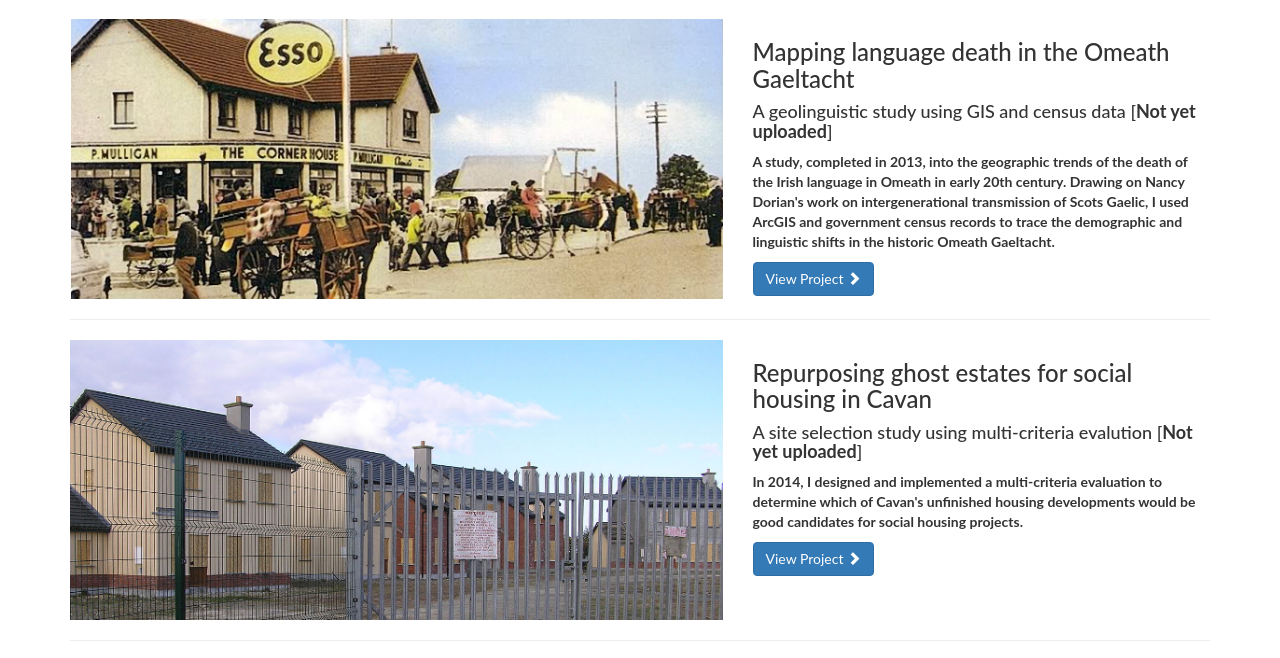
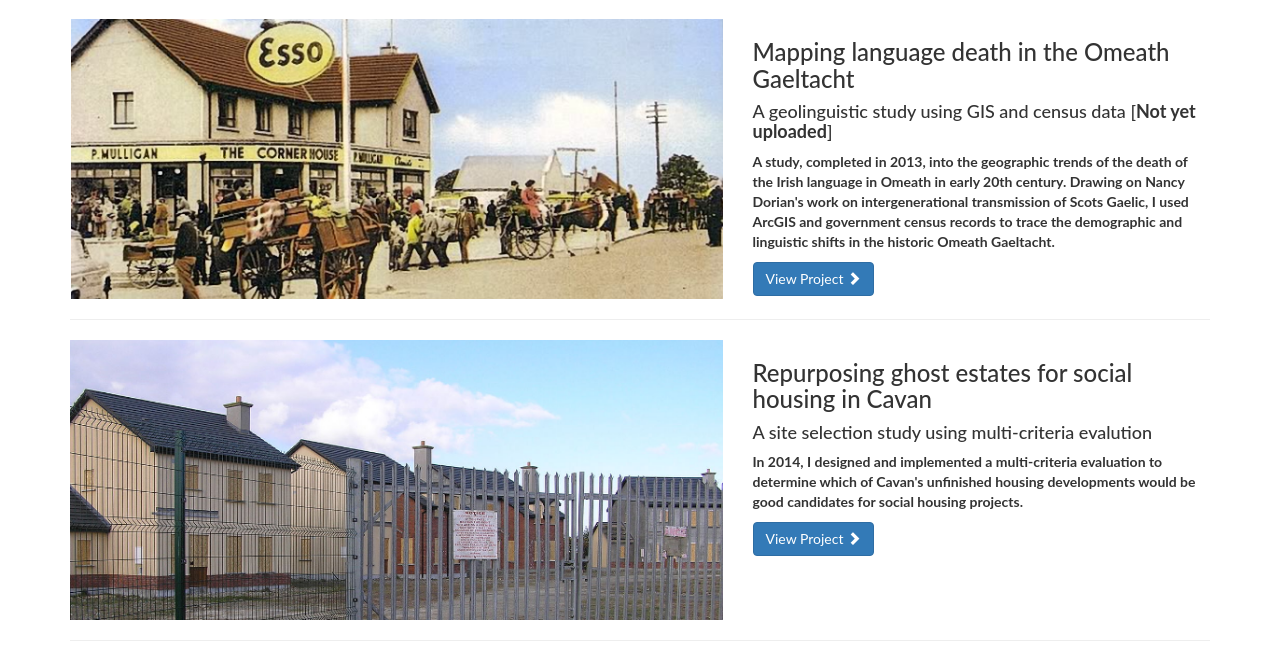
Before and after one commit to cathalmurphy/projects, a plain HTML site: page index.html in a window 1280 px wide. Shown: the part 441-1099 px from the top of the page. Drawn offline with Linux system fonts and the light colour scheme.

Commit message:
Added link to Cavan project

```diff
--- a/index.html
+++ b/index.html
@@ -118,9 +118,9 @@
             </div>
             <div class="col-md-5">
                 <h3>Repurposing ghost estates for social housing in Cavan</h3>
-                <h4>A site selection study using multi-criteria evalution [<b>Not yet uploaded</b>]</h4>
+                <h4>A site selection study using multi-criteria evalution</h4>
                 <p>In 2014, I designed and implemented a multi-criteria evaluation to determine which of Cavan's unfinished housing developments would be good candidates for social housing projects.</p>
-                <a class="btn btn-primary" href="#">View Project <span class="glyphicon glyphicon-chevron-right"></span></a>
+                <a class="btn btn-primary" href="https://cathalmurphy.github.io/cavansocialhousing/">View Project <span class="glyphicon glyphicon-chevron-right"></span></a>
             </div>
         </div>
         <!-- /.row -->
```
